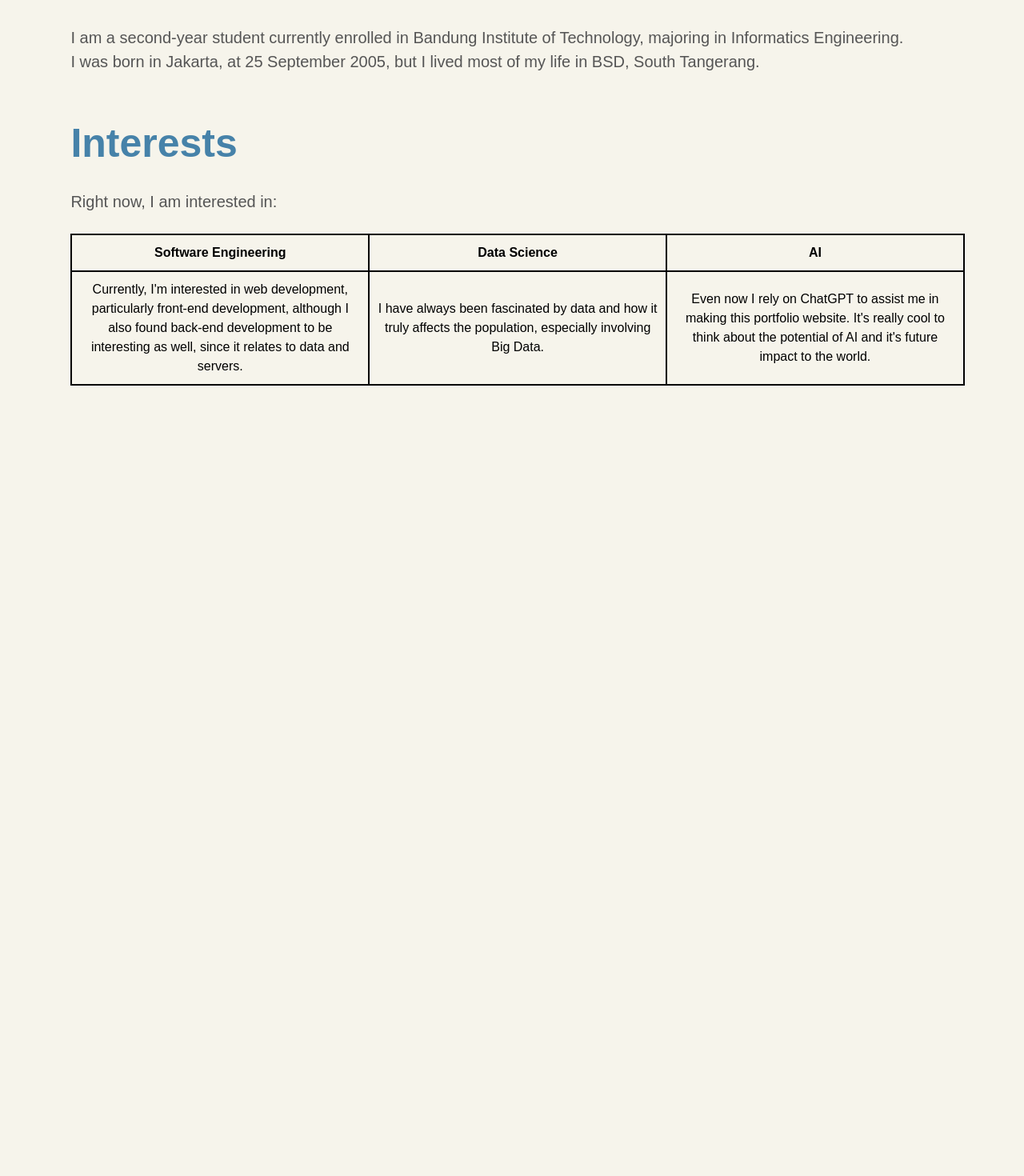
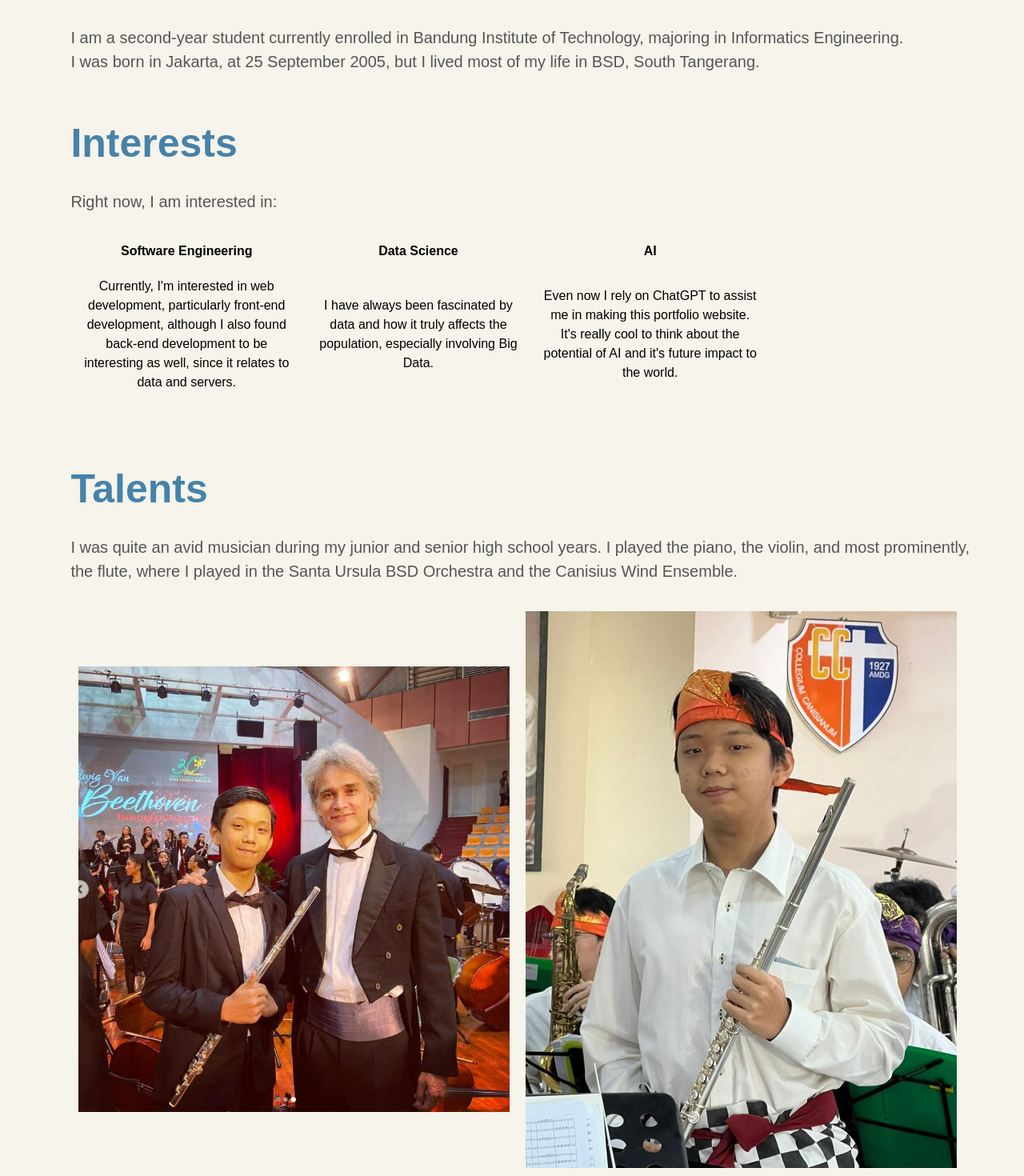
Before and after one commit to TukangLas21/Hands-On, a Next.js app: page /about in a window 1280 px wide. Shown: the part 221-1691 px from the top of the page at 80% size. Before the commit the page ends 928 px from the top, so only its background shows below. Built offline with nearby package versions, Linux system fonts and the light colour scheme.

Commit message:
feat: added content and photo in about page

```diff
--- a/app/about/page.tsx
+++ b/app/about/page.tsx
@@ -1,6 +1,5 @@
 export default function About() {
     return (
-      <div className="hero">
       <div className="about_text">
         <h1>About Me</h1>
         <p>
@@ -11,6 +10,8 @@ export default function About() {
 
         <h2>Interests</h2>
         <p> Right now, I am interested in:</p>
+
+        <div>
           <table>
             <tr>
               <th>Software Engineering</th>
@@ -37,7 +38,29 @@ export default function About() {
           </table>
         </div>
 
+        <br></br>
 
+        <h2>Talents</h2>
+        <p>
+          I was quite an avid musician during my junior and senior high school years.
+          I played the piano, the violin, and most prominently,
+          <br></br>
+          the flute, where I played in the Santa Ursula BSD Orchestra and the Canisius Wind Ensemble.
+        </p>
+
+        <div className="image_table">
+          <table>
+            <tr>
+              <td>
+                <img src='/orkes_smp.png' className="foto_smp"></img>
+              </td>
+              <td>
+                <img src='/flute_cc.jpeg' className="foto_sma"></img>
+              </td>
+            </tr>
+          </table>
         </div>
+      </div>
+
     );
   }
--- a/app/globals.css
+++ b/app/globals.css
@@ -47,6 +47,7 @@ body {
   width: 100%;
   height: 100vh;
   background: #F6F4EB;
+  overflow: hidden;
 }
 
 nav {
@@ -97,8 +98,8 @@ nav a:hover {
 }
 
 .home_images {
-  width: 50%;
-  height: 80%;
+  width: 60%;
+  height: 90%;
   position: absolute;
   bottom: 200px;
   right: 150px;
@@ -106,17 +107,20 @@ nav a:hover {
 
 .home_images img {
   position: absolute;
-  left: 20%;
 }
 
 .blob {
-  top: -50px;
+  height: 120%;
+  right: 10px;
   transform: rotate(90deg);
+  left: 30%;
+  top: 20%;
 }
 
 .photo {
-  bottom: 100px;
-  height: 100%;
+  top: 50px;
+  height: 120%;
+  left: 20%;
 }
 
 .about_text {
@@ -152,13 +156,34 @@ nav a:hover {
 
 table {
   table-layout: fixed;
+  width: 70%;
+  margin-top: 2%;
+  margin-left: 50px;
+}
+
+th, td {
+  border: 0px;
+  text-align: center;
+  padding: 10px;
+}
+
+.image_table table {
+  table-layout: fixed;
   width: 90%;
   margin-top: 2%;
   margin-left: 50px;
 }
 
-th, td {
-  border: 2px solid;
-  text-align: center;
-  padding: 10px;
+.contact_text {
+  margin-left: 3%;
+  margin-top: 5%;
 }
+
+.contact_text h1 {
+  font-size: 70px;
+  color: #4682A9;
+  margin-bottom: 20px;
+  margin-left: 50px;
+  bottom: 50px;
+  font-weight: bold;
+}
```
Also changed, not shown: public/flute_cc.jpeg (added), public/orkes_smp.png (added). Lines whose indentation alone changed are shown as unchanged.
